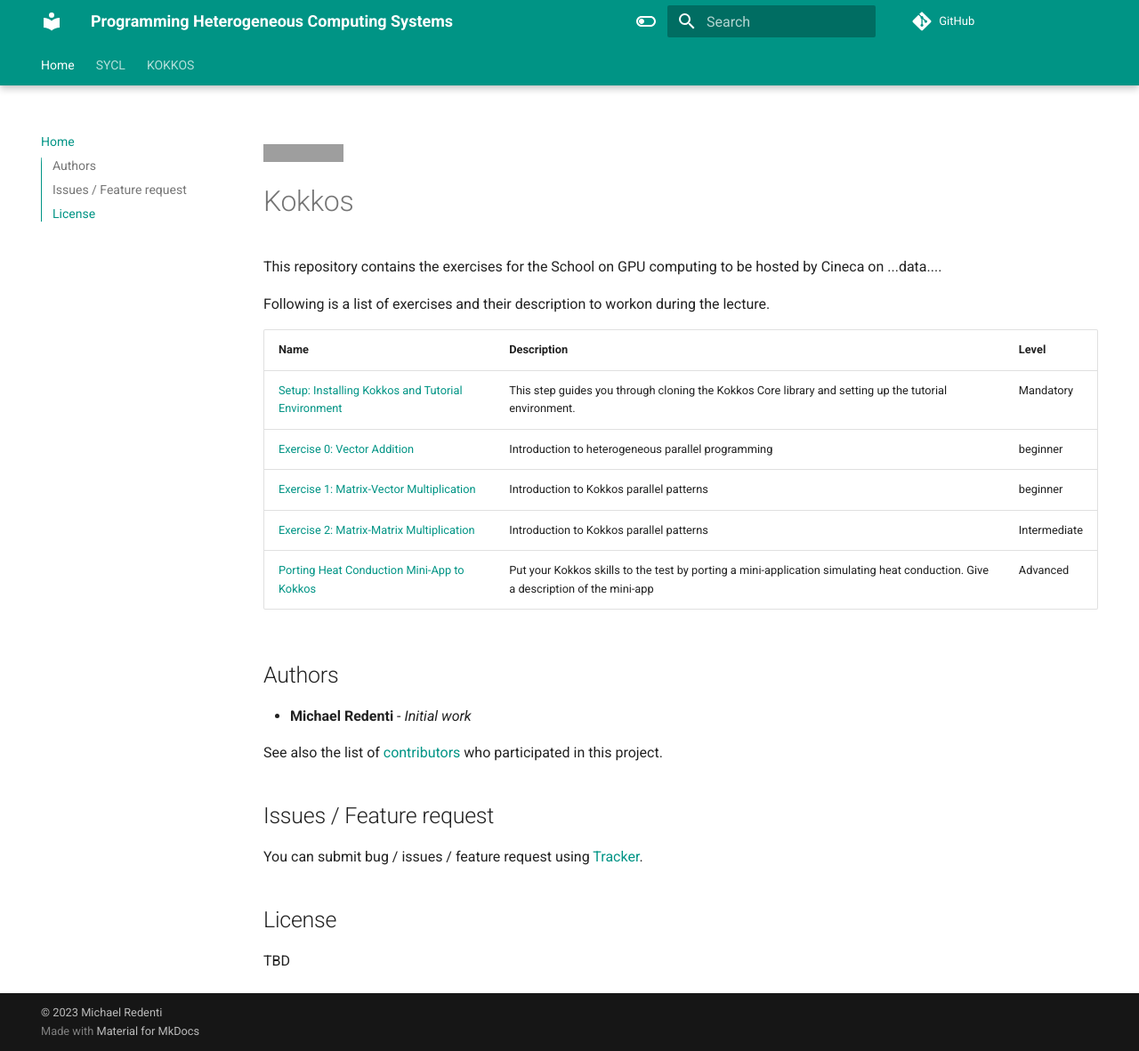
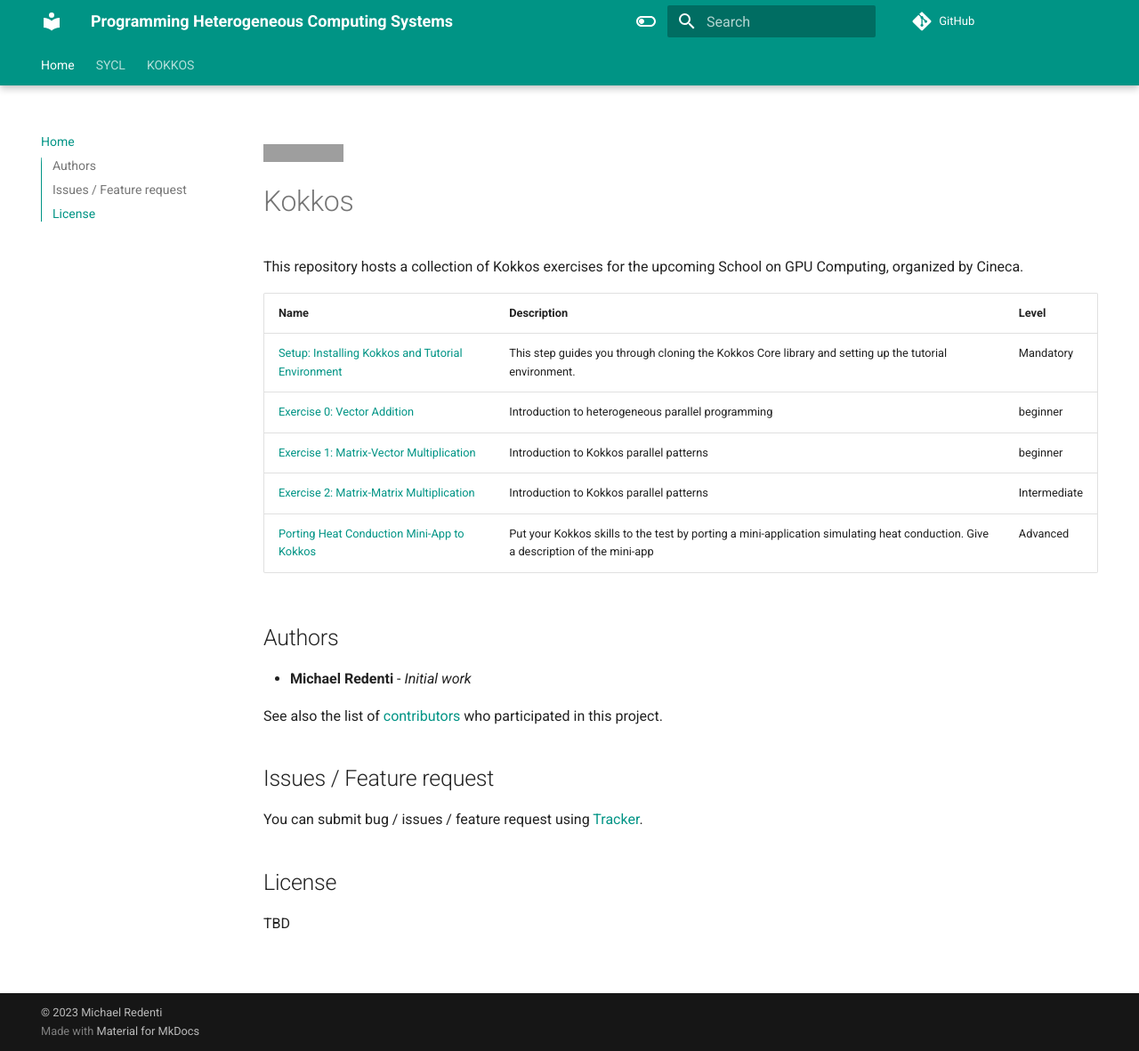
Before and after one commit to mredenti/Kokkos, an MkDocs documentation site: the page built from docs/index.md, in a window 1280 px wide and 1181 px high. Shown: the whole window at 89% size. Built offline with MkDocs 1.6.1 and Material for MkDocs 9.7.7, drawn with Linux system fonts in a browser that asks for light colours; comment, search, counter and statistics services are not loaded; grey boxes are pictures that could not be loaded.

```diff
--- a/docs/index.md
+++ b/docs/index.md
@@ -2,9 +2,7 @@
 
 # Kokkos
 
-This repository contains the exercises for the School on GPU computing to be hosted by Cineca on ...data....
-
-Following is a list of exercises and their description to workon during the lecture.
+This repository hosts a collection of Kokkos exercises for the upcoming School on GPU Computing, organized by Cineca.
 
 | Name                                             | Description   | Level |
 |--------------------------------------------------|---------------|-------|
@@ -12,7 +10,7 @@
 | [Exercise 0: Vector Addition](./tutorials/vectorAdd/index.md) | Introduction to heterogeneous parallel programming | beginner |
 | [Exercise 1: Matrix-Vector Multiplication](./tutorials/MatMul/index.md)   | Introduction to Kokkos parallel patterns | beginner |
 | [Exercise 2: Matrix-Matrix Multiplication](./tutorials/MatMul/index.md)   | Introduction to Kokkos parallel patterns | Intermediate |
-| [Porting Heat Conduction Mini-App to Kokkos](./tutorials/MatMul/index.md)   | Put your Kokkos skills to the test by porting a mini-application simulating heat conduction. Give a description of the mini-app | Advanced |
+| [Porting Heat Conduction Mini-App to Kokkos](./tutorials/MatMul/index.md)  | Put your Kokkos skills to the test by porting a mini-application simulating heat conduction. Give a description of the mini-app | Advanced |
 
 ## Authors
 
```
